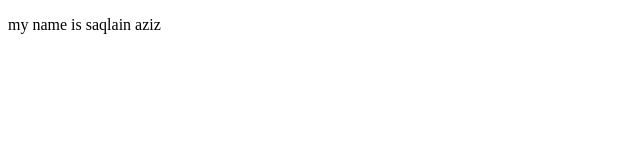
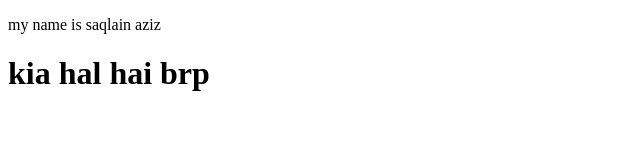
Before and after one commit to saql829/newproject, a plain HTML site: page index.html in a window 1280 px wide. Shown: the whole page, without its empty margins (0-640 px from the left). Drawn offline with Linux system fonts and the light colour scheme.

Commit message:
h1 ki change ki hai

```diff
--- a/index.html
+++ b/index.html
@@ -7,5 +7,6 @@
 </head>
 <body>
     <p>my name is saqlain aziz </p>
+    <h1>kia hal hai brp</h1>
 </body>
 </html>
```
